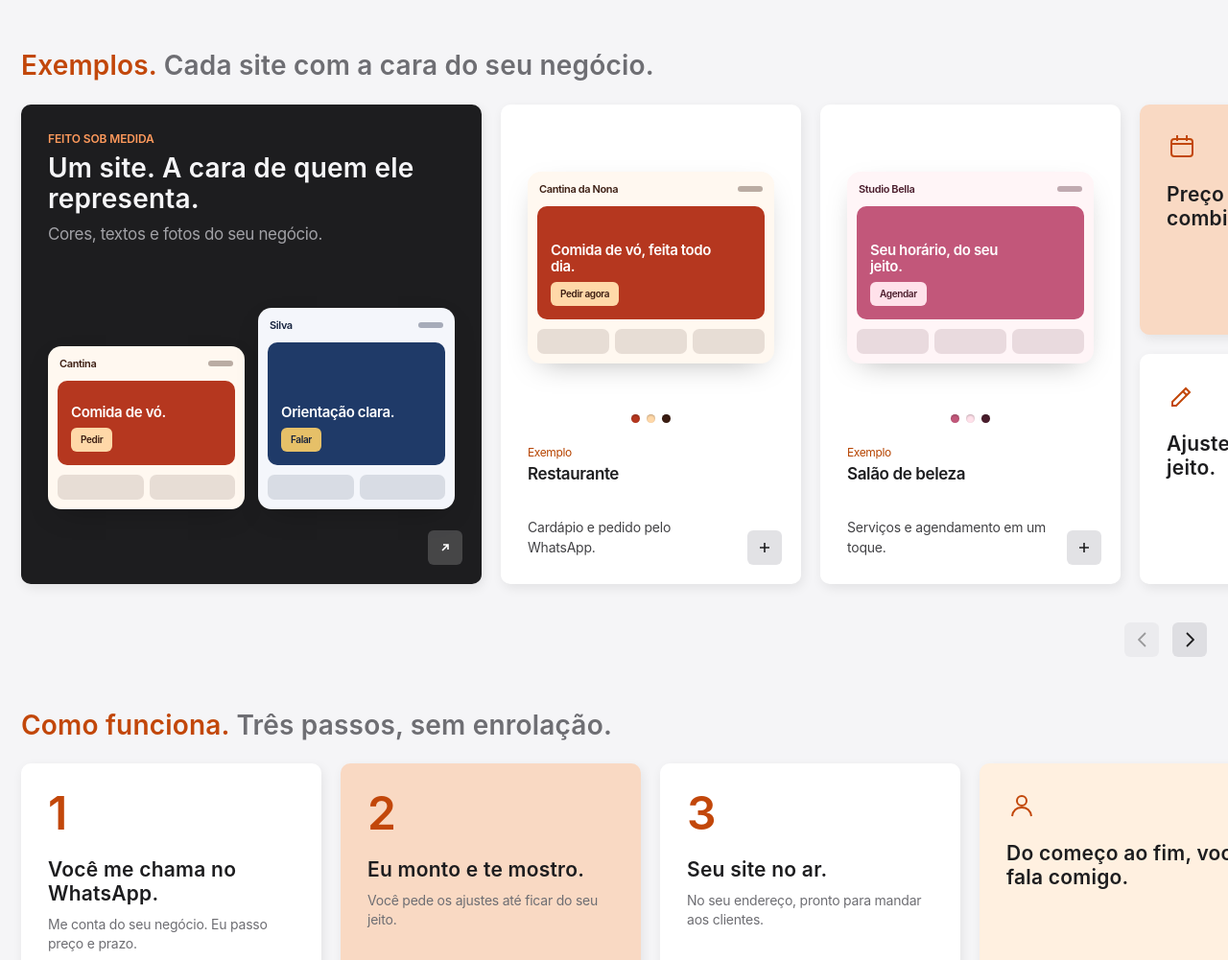
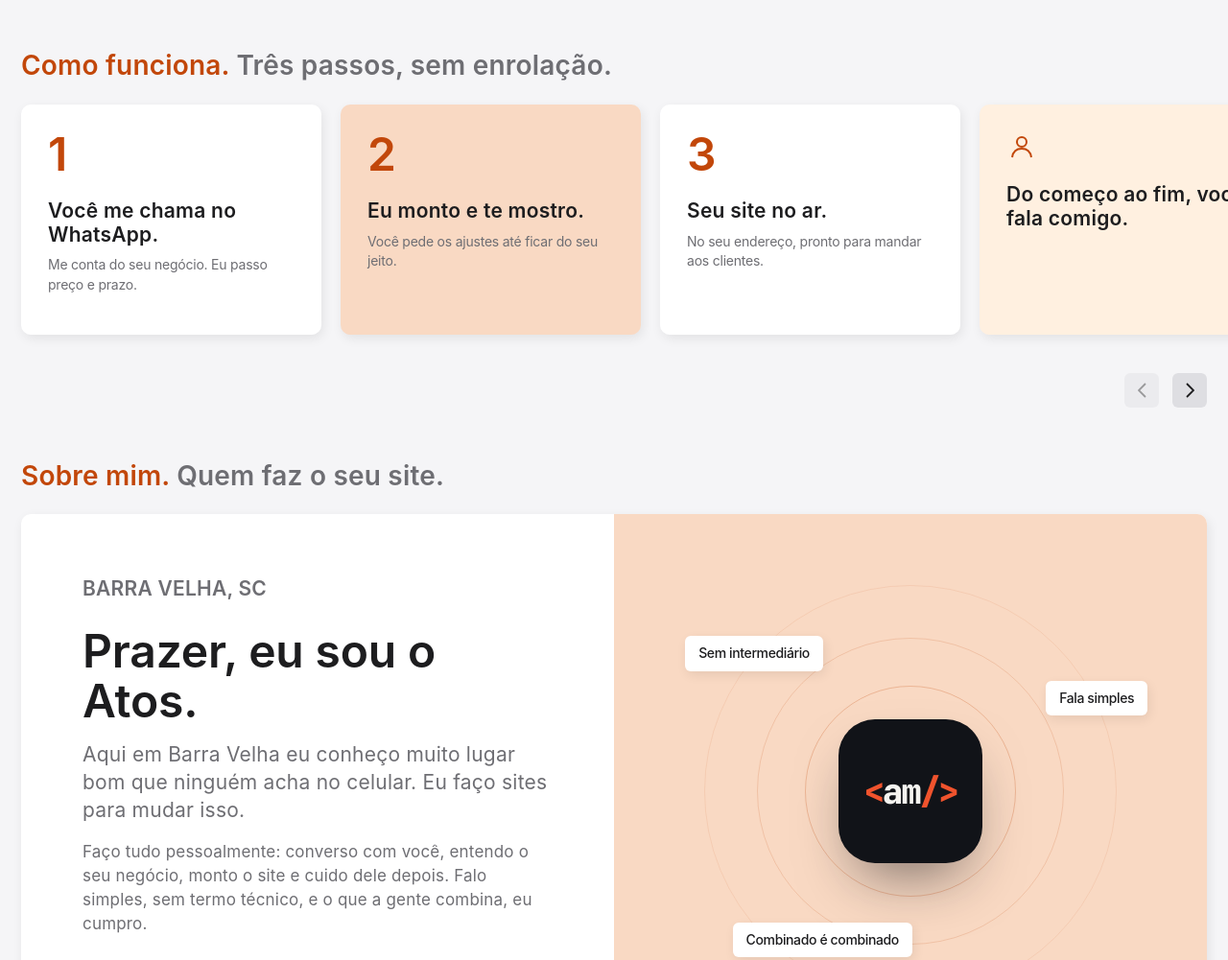
Before and after one commit to atosmilla/atosmilla.github.io, a plain HTML site: page index.html in a window 1280 px wide. Shown: the part 1157-2158 px from the top of the page at 96% size. Drawn offline with Linux system fonts and the light colour scheme.

Commit message:
Remove a seção Exemplos
Co-Authored-By: Claude Opus 5.5 <noreply@anthropic.com>

```diff
--- a/index.html
+++ b/index.html
@@ -15,7 +15,7 @@
 <link rel="preconnect" href="https://fonts.googleapis.com">
 <link rel="preconnect" href="https://fonts.gstatic.com" crossorigin>
 <link href="https://fonts.googleapis.com/css2?family=Inter:opsz,wght@14..32,400;14..32,500;14..32,600&family=JetBrains+Mono:wght@500;800&display=swap" rel="stylesheet">
-<link rel="stylesheet" href="assets/site.css?v=20261123f">
+<link rel="stylesheet" href="assets/site.css?v=20261123g">
 </head>
 <body>
 
@@ -33,7 +33,6 @@
     <a class="gnav-logo" href="#topo" aria-label="Atos Milla, início"><span class="logo-t"><b>&lt;</b>atos<b>.</b>milla<b>/&gt;</b></span></a>
     <ul class="gnav-links" id="gnav-links">
       <li><a href="#o-que-vem">O que vem</a></li>
-      <li><a href="#exemplos">Exemplos</a></li>
       <li><a href="#como-funciona">Como funciona</a></li>
       <li><a href="#sobre">Sobre mim</a></li>
       <li><a href="#duvidas">Dúvidas</a></li>
@@ -124,55 +123,6 @@
     </div>
   </section>
 
-  <!-- 5b. PRATELEIRA: exemplos -->
-  <section class="wrap shelf" id="exemplos">
-    <h2 class="shelf-h rv"><span class="a">Exemplos.</span> <span class="b">Cada site com a cara do seu negócio.</span></h2>
-    <div class="rail rv" data-rail>
-      <div class="rail-track">
-        <a class="card w-480 dark" style="background:var(--tint-4)" data-wa="Oi Atos! Vi os exemplos no seu site e quero um assim para o meu negócio." href="#contato">
-          <div class="card-info"><p class="eyebrow" style="color:#ff9a5c">Feito sob medida</p><h3 class="card-title">Um site. A cara de quem ele representa.</h3><p class="card-desc" style="color:#a1a1a6">Cores, textos e fotos do seu negócio.</p></div>
-          <div class="card-media"><div style="display:flex;gap:14px;align-items:flex-end;padding:0 28px 40px;width:100%">
-            <div class="mini" style="--mbg:#fff8f0;--mtx:#3b1d12;--mc1:#b5371f;--mc2:#ffd8a8;--mbtn:#3b1d12;height:170px;flex:1"><div class="mt">Cantina<i></i></div><div class="mh"><b>Comida de vó.</b><span>Pedir</span></div><div class="mf"><i></i><i></i></div></div>
-            <div class="mini" style="--mbg:#f4f6fb;--mtx:#14213d;--mc1:#1f3a68;--mc2:#e6c068;--mbtn:#14213d;height:210px;flex:1"><div class="mt">Silva<i></i></div><div class="mh"><b>Orientação clara.</b><span>Falar</span></div><div class="mf"><i></i><i></i></div></div>
-          </div></div>
-          <span class="corner" aria-hidden="true"><svg><use href="#i-out"/></svg></span>
-        </a>
-        <a class="card pcard" data-wa="Oi Atos! Tenho um restaurante e quero um site." href="#contato">
-          <div class="card-media"><div class="mini" style="--mbg:#fff8f0;--mtx:#3b1d12;--mc1:#b5371f;--mc2:#ffd8a8;--mbtn:#3b1d12"><div class="mt">Cantina da Nona<i></i></div><div class="mh"><b>Comida de vó, feita todo dia.</b><span>Pedir agora</span></div><div class="mf"><i></i><i></i><i></i></div></div></div>
-          <div class="swatches"><i style="background:#b5371f"></i><i style="background:#ffd8a8"></i><i style="background:#3b1d12"></i></div>
-          <p class="flag">Exemplo</p><h3 class="pname">Restaurante</h3><p class="pprice">Cardápio e pedido pelo WhatsApp.</p>
-          <span class="corner" aria-hidden="true"><svg><use href="#i-plus"/></svg></span>
-        </a>
-        <a class="card pcard" data-wa="Oi Atos! Tenho um salão e quero um site." href="#contato">
-          <div class="card-media"><div class="mini" style="--mbg:#fff5f7;--mtx:#4a1d2c;--mc1:#c2577a;--mc2:#ffe1ea;--mbtn:#4a1d2c"><div class="mt">Studio Bella<i></i></div><div class="mh"><b>Seu horário, do seu jeito.</b><span>Agendar</span></div><div class="mf"><i></i><i></i><i></i></div></div></div>
-          <div class="swatches"><i style="background:#c2577a"></i><i style="background:#ffe1ea"></i><i style="background:#4a1d2c"></i></div>
-          <p class="flag">Exemplo</p><h3 class="pname">Salão de beleza</h3><p class="pprice">Serviços e agendamento em um toque.</p>
-          <span class="corner" aria-hidden="true"><svg><use href="#i-plus"/></svg></span>
-        </a>
-        <div class="stack">
-          <div class="tile" style="background:var(--tint-1)"><svg class="ticon" viewBox="0 0 32 32" fill="none" stroke="currentColor" stroke-width="2"><rect x="5" y="8" width="22" height="18" rx="3"/><path d="M5 13h22M11 4v6M21 4v6"/></svg><p>Preço e prazo combinados antes.</p></div>
-          <div class="tile" style="background:var(--surface)"><svg class="ticon" viewBox="0 0 32 32" fill="none" stroke="currentColor" stroke-width="2"><path d="M6 22l14-14 4 4-14 14H6z"/><path d="M17 11l4 4"/></svg><p>Ajustes até ficar do seu jeito.</p></div>
-        </div>
-        <a class="card pcard" data-wa="Oi Atos! Tenho uma oficina e quero um site." href="#contato">
-          <div class="card-media"><div class="mini" style="--mbg:#18181a;--mtx:#f2f2f2;--mc1:#2b2b2e;--mc2:#e2550f;--mbtn:#fff"><div class="mt">Auto Center Brasa<i></i></div><div class="mh"><b>Seu carro na mão de quem entende.</b><span>Orçamento</span></div><div class="mf"><i></i><i></i><i></i></div></div></div>
-          <div class="swatches"><i style="background:#18181a"></i><i style="background:#e2550f"></i><i style="background:#f2f2f2"></i></div>
-          <p class="flag">Exemplo</p><h3 class="pname">Oficina mecânica</h3><p class="pprice">Serviços e orçamento sem compromisso.</p>
-          <span class="corner" aria-hidden="true"><svg><use href="#i-plus"/></svg></span>
-        </a>
-        <a class="card pcard" data-wa="Oi Atos! Tenho um escritório e quero um site." href="#contato">
-          <div class="card-media"><div class="mini" style="--mbg:#f4f6fb;--mtx:#14213d;--mc1:#1f3a68;--mc2:#e6c068;--mbtn:#14213d"><div class="mt">Silva Advocacia<i></i></div><div class="mh"><b>Orientação clara para o seu caso.</b><span>Falar agora</span></div><div class="mf"><i></i><i></i><i></i></div></div></div>
-          <div class="swatches"><i style="background:#1f3a68"></i><i style="background:#e6c068"></i><i style="background:#14213d"></i></div>
-          <p class="flag">Exemplo</p><h3 class="pname">Escritório</h3><p class="pprice">Áreas de atuação e contato direto.</p>
-          <span class="corner" aria-hidden="true"><svg><use href="#i-plus"/></svg></span>
-        </a>
-      </div>
-      <div class="rail-paddles">
-        <button class="paddle" data-prev aria-label="Anterior"><svg><use href="#i-prev"/></svg></button>
-        <button class="paddle" data-next aria-label="Próximo"><svg><use href="#i-next"/></svg></button>
-      </div>
-    </div>
-  </section>
-
   <!-- 5c. PRATELEIRA: como funciona -->
   <section class="wrap shelf" id="como-funciona">
     <h2 class="shelf-h rv"><span class="a">Como funciona.</span> <span class="b">Três passos, sem enrolação.</span></h2>
@@ -254,11 +204,10 @@
 <footer class="wrap foot">
   <p class="foot-logo"><span class="logo-t"><b>&lt;</b>atos<b>.</b>milla<b>/&gt;</b></span></p>
   <div class="foot-notes">
-    <p>Os sites mostrados em Exemplos são ilustrativos. Não são clientes reais.</p>
     <p>Preço e prazo combinados antes de começar.</p>
   </div>
   <div class="foot-cols">
-    <div><h4>O site</h4><a href="produtos.html">Produtos e serviços</a><a href="#o-que-vem">O que vem</a><a href="#exemplos">Exemplos</a><a href="#como-funciona">Como funciona</a></div>
+    <div><h4>O site</h4><a href="produtos.html">Produtos e serviços</a><a href="#o-que-vem">O que vem</a><a href="#como-funciona">Como funciona</a></div>
     <div><h4>Sobre</h4><a href="#sobre">Sobre mim</a><a href="#duvidas">Dúvidas</a></div>
     <div><h4>Contato</h4><a data-wa="Oi Atos! Vi seu site e quero conversar." href="#contato">WhatsApp</a><a href="tel:+5547992841403">Telefone</a></div>
     <div><h4>Onde</h4><span>Barra Velha, SC</span><span>Atendo todo o Brasil</span></div>
@@ -266,6 +215,6 @@
   <div class="foot-legal"><span>Copyright © <span id="ano">2026</span> Atos Milla. Todos os direitos reservados.</span><span>Barra Velha, SC</span></div>
 </footer>
 
-<script src="assets/site.js?v=20261123f"></script>
+<script src="assets/site.js?v=20261123g"></script>
 </body>
 </html>
```
Also changed, not shown: produtos.html (+3 -4 lines).
